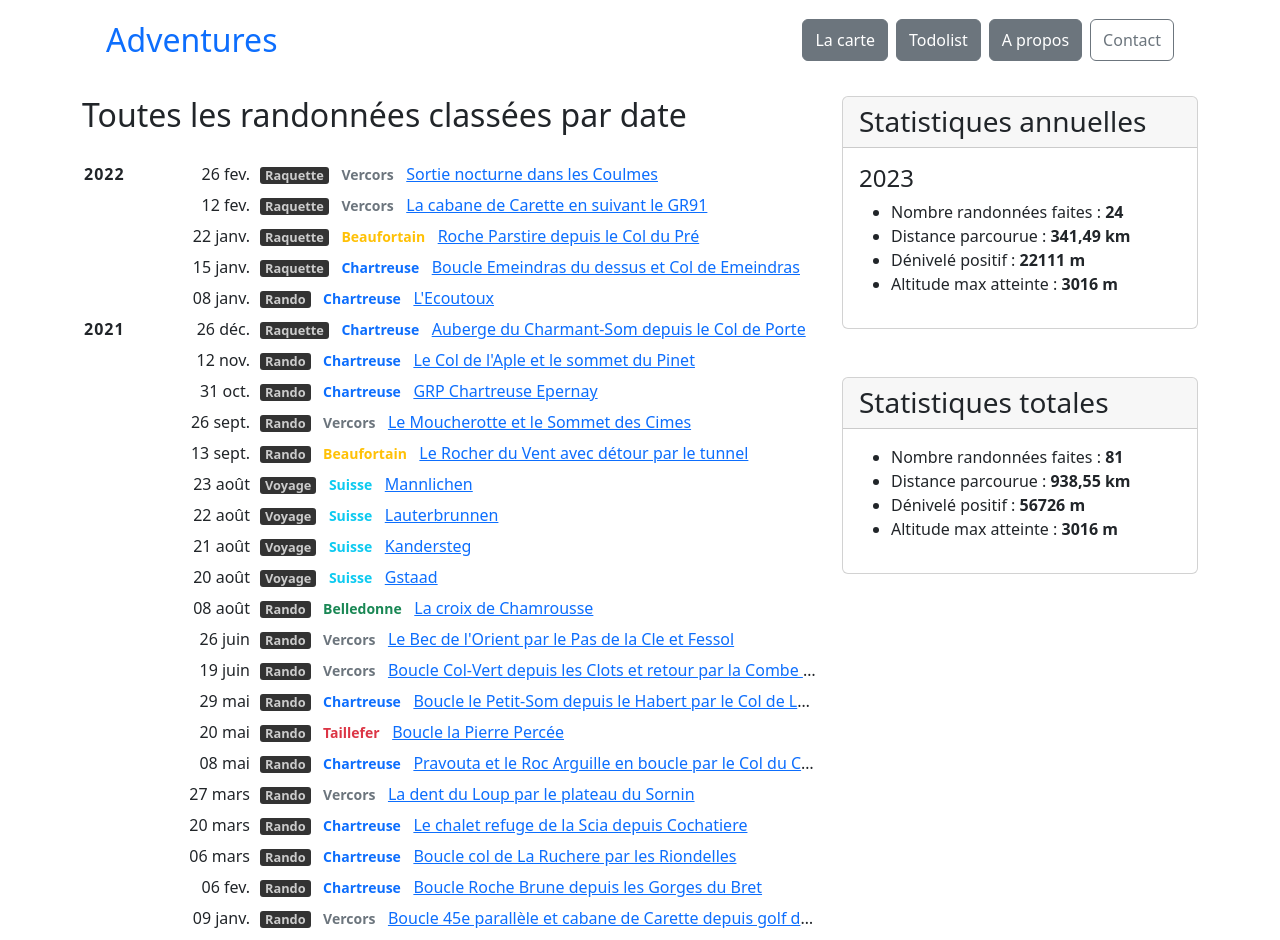
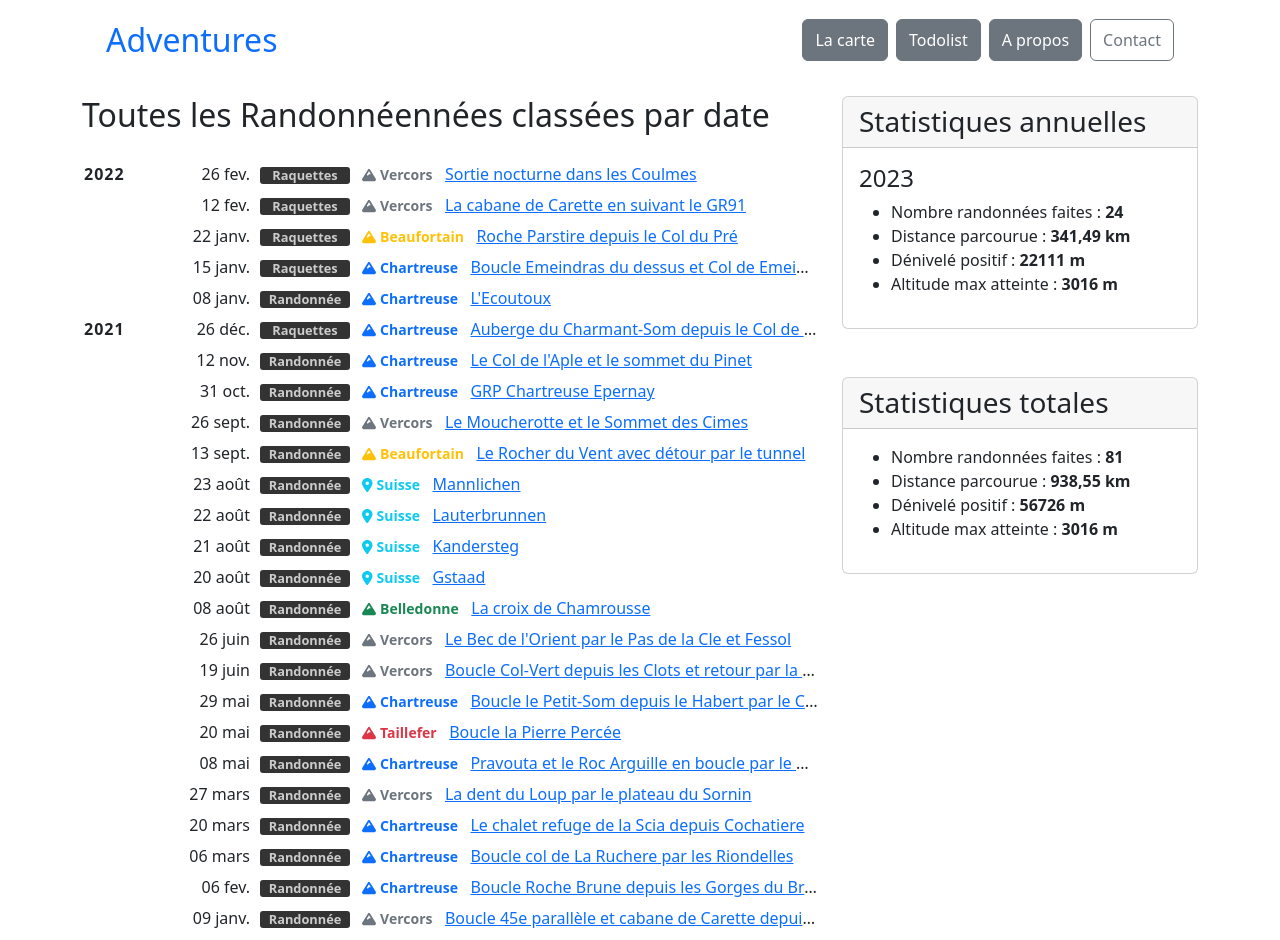
Before and after one commit to Beef-Bridge/adventures-fe-ng-bs, an Angular app: page / in a window 1280 px wide. Shown: the top 940 px of the page. Built offline with nearby package versions, Linux system fonts and the light colour scheme.

Commit message:
feat [common]: utilisation Fontawesome

```diff
--- a/src/app/app.module.ts
+++ b/src/app/app.module.ts
@@ -6,6 +6,7 @@ import { AppComponent } from './app.component';
 import { NgbModule } from '@ng-bootstrap/ng-bootstrap';
 import { HomeModule } from './home/home.module';
 import { SharedModule } from './shared/shared.module';
+import { FontAwesomeModule } from '@fortawesome/angular-fontawesome';
 
 @NgModule({
   declarations: [AppComponent],
@@ -15,6 +16,7 @@ import { SharedModule } from './shared/shared.module';
     HomeModule,
     SharedModule,
     NgbModule,
+    FontAwesomeModule,
   ],
   providers: [],
   bootstrap: [AppComponent],
--- a/src/app/home/homepage/homepage.component.html
+++ b/src/app/home/homepage/homepage.component.html
@@ -1,58 +1,60 @@
 <div class="row">
   <div class="col-md-8">
-    <h2>Toutes les randonnées classées par date</h2>
+    <h2>Toutes les Randonnéennées classées par date</h2>
 
     <div id="journey-list">
       <ul class="">
         <li class="sidenotes">2022</li>
         <li>
           <span class="date">26 fev.</span>
-          <a routerLink="/rando/raquette" class="badge badge-secondary category"
-            >Raquette</a
+          <a
+            routerLink="/Randonnée/Raquettes"
+            class="badge badge-secondary category"
+            >Raquettes</a
           >
           &nbsp;
           <span class="d-inline-block mb-2 massif vercors">
-            <i class="fas fa-mountain"></i> Vercors
+            <fa-icon [icon]="faMountain"></fa-icon> Vercors
           </span>
           &nbsp;
           <a href="">Sortie nocturne dans les Coulmes</a>
         </li>
         <li>
           <span class="date">12 fev.</span>
-          <a href="" class="badge badge-secondary category">Raquette</a>
+          <a href="" class="badge badge-secondary category">Raquettes</a>
           &nbsp;
           <span class="d-inline-block mb-2 massif vercors">
-            <i class="fas fa-mountain"></i> Vercors
+            <fa-icon [icon]="faMountain"></fa-icon> Vercors
           </span>
           &nbsp;
           <a href="">La cabane de Carette en suivant le GR91</a>
         </li>
         <li>
           <span class="date">22 janv.</span>
-          <a href="" class="badge badge-secondary category">Raquette</a>
+          <a href="" class="badge badge-secondary category">Raquettes</a>
           &nbsp;
           <span class="d-inline-block mb-2 massif beaufortain">
-            <i class="fas fa-mountain"></i> Beaufortain
+            <fa-icon [icon]="faMountain"></fa-icon> Beaufortain
           </span>
           &nbsp;
           <a href="">Roche Parstire depuis le Col du Pré</a>
         </li>
         <li>
           <span class="date">15 janv.</span>
-          <a href="" class="badge badge-secondary category">Raquette</a>
+          <a href="" class="badge badge-secondary category">Raquettes</a>
           &nbsp;
           <span class="d-inline-block mb-2 massif chartreuse">
-            <i class="fas fa-mountain"></i> Chartreuse
+            <fa-icon [icon]="faMountain"></fa-icon> Chartreuse
           </span>
           &nbsp;
           <a href="">Boucle Emeindras du dessus et Col de Emeindras</a>
         </li>
         <li>
           <span class="date">08 janv. </span>
-          <a href="" class="badge badge-secondary category">Rando</a>
+          <a href="" class="badge badge-secondary category">Randonnée</a>
           &nbsp;
           <span class="d-inline-block mb-2 massif chartreuse">
-            <i class="fas fa-mountain"></i> Chartreuse
+            <fa-icon [icon]="faMountain"></fa-icon> Chartreuse
           </span>
           &nbsp;
           <a href="">L'Ecoutoux</a>
@@ -60,120 +62,120 @@
         <li class="sidenotes">2021</li>
         <li>
           <span class="date">26 déc.</span>
-          <a href="" class="badge badge-secondary category">Raquette</a>
+          <a href="" class="badge badge-secondary category">Raquettes</a>
           &nbsp;
           <span class="d-inline-block mb-2 massif chartreuse">
-            <i class="fas fa-mountain"></i> Chartreuse
+            <fa-icon [icon]="faMountain"></fa-icon> Chartreuse
           </span>
           &nbsp;
           <a href="">Auberge du Charmant-Som depuis le Col de Porte</a>
         </li>
         <li>
           <span class="date">12 nov.</span>
-          <a href="" class="badge badge-secondary category">Rando</a>
+          <a href="" class="badge badge-secondary category">Randonnée</a>
           &nbsp;
           <span class="d-inline-block mb-2 massif chartreuse">
-            <i class="fas fa-mountain"></i> Chartreuse
+            <fa-icon [icon]="faMountain"></fa-icon> Chartreuse
           </span>
           &nbsp;
           <a href="">Le Col de l'Aple et le sommet du Pinet</a>
         </li>
         <li>
           <span class="date">31 oct.</span>
-          <a href="" class="badge badge-secondary category">Rando</a>
+          <a href="" class="badge badge-secondary category">Randonnée</a>
           &nbsp;
           <span class="d-inline-block mb-2 massif chartreuse">
-            <i class="fas fa-mountain"></i> Chartreuse
+            <fa-icon [icon]="faMountain"></fa-icon> Chartreuse
           </span>
           &nbsp;
           <a href="">GRP Chartreuse Epernay</a>
         </li>
         <li>
           <span class="date">26 sept.</span>
-          <a href="" class="badge badge-secondary category">Rando</a>
+          <a href="" class="badge badge-secondary category">Randonnée</a>
           &nbsp;
           <span class="d-inline-block mb-2 massif vercors">
-            <i class="fas fa-mountain"></i> Vercors
+            <fa-icon [icon]="faMountain"></fa-icon> Vercors
           </span>
           &nbsp;
           <a href="">Le Moucherotte et le Sommet des Cimes</a>
         </li>
         <li>
           <span class="date">13 sept.</span>
-          <a href="" class="badge badge-secondary category">Rando</a>
+          <a href="" class="badge badge-secondary category">Randonnée</a>
           &nbsp;
           <span class="d-inline-block mb-2 massif beaufortain">
-            <i class="fas fa-mountain"></i> Beaufortain
+            <fa-icon [icon]="faMountain"></fa-icon> Beaufortain
           </span>
           &nbsp;
           <a href="">Le Rocher du Vent avec détour par le tunnel</a>
         </li>
         <li>
           <span class="date">23 août</span>
-          <a href="" class="badge badge-secondary category">Voyage</a>
+          <a href="" class="badge badge-secondary category">Randonnée</a>
           &nbsp;
           <span class="d-inline-block mb-2 massif etranger">
-            <i class="fas fa-plane"></i> Suisse
+            <fa-icon [icon]="faLocationDot"></fa-icon> Suisse
           </span>
           &nbsp;
           <a href="">Mannlichen</a>
         </li>
         <li>
           <span class="date">22 août</span>
-          <a href="" class="badge badge-secondary category">Voyage</a>
+          <a href="" class="badge badge-secondary category">Randonnée</a>
           &nbsp;
           <span class="d-inline-block mb-2 massif etranger">
-            <i class="fas fa-plane"></i> Suisse
+            <fa-icon [icon]="faLocationDot"></fa-icon> Suisse
           </span>
           &nbsp;
           <a href="">Lauterbrunnen</a>
         </li>
         <li>
           <span class="date">21 août</span>
-          <a href="" class="badge badge-secondary category">Voyage</a>
+          <a href="" class="badge badge-secondary category">Randonnée</a>
           &nbsp;
           <span class="d-inline-block mb-2 massif etranger">
-            <i class="fas fa-plane"></i> Suisse
+            <fa-icon [icon]="faLocationDot"></fa-icon> Suisse
           </span>
           &nbsp;
           <a href="">Kandersteg</a>
         </li>
         <li>
           <span class="date">20 août</span>
-          <a href="" class="badge badge-secondary category">Voyage</a>
+          <a href="" class="badge badge-secondary category">Randonnée</a>
           &nbsp;
           <span class="d-inline-block mb-2 massif etranger">
-            <i class="fas fa-plane"></i> Suisse
+            <fa-icon [icon]="faLocationDot"></fa-icon> Suisse
           </span>
           &nbsp;
           <a href="">Gstaad</a>
         </li>
         <li>
           <span class="date">08 août</span>
-          <a href="" class="badge badge-secondary category">Rando</a>
+          <a href="" class="badge badge-secondary category">Randonnée</a>
           &nbsp;
           <span class="d-inline-block mb-2 massif belledonne">
-            <i class="fas fa-mountain"></i> Belledonne
+            <fa-icon [icon]="faMountain"></fa-icon> Belledonne
           </span>
           &nbsp;
           <a href="">La croix de Chamrousse</a>
         </li>
         <li>
           <span class="date">26 juin</span>
-          <a href="" class="badge badge-secondary category">Rando</a>
+          <a href="" class="badge badge-secondary category">Randonnée</a>
           &nbsp;
           <span class="d-inline-block mb-2 massif vercors">
-            <i class="fas fa-mountain"></i> Vercors
+            <fa-icon [icon]="faMountain"></fa-icon> Vercors
           </span>
           &nbsp;
           <a href="">Le Bec de l'Orient par le Pas de la Cle et Fessol</a>
         </li>
         <li>
           <span class="date">19 juin</span>
-          <a href="" class="badge badge-secondary category">Rando</a>
+          <a href="" class="badge badge-secondary category">Randonnée</a>
           &nbsp;
           <span class="d-inline-block mb-2 massif vercors">
-            <i class="fas fa-mountain"></i> Vercors
+            <fa-icon [icon]="faMountain"></fa-icon> Vercors
           </span>
           &nbsp;
           <a href=""
@@ -183,10 +185,10 @@
         </li>
         <li>
           <span class="date">29 mai</span>
-          <a href="" class="badge badge-secondary category">Rando</a>
+          <a href="" class="badge badge-secondary category">Randonnée</a>
           &nbsp;
           <span class="d-inline-block mb-2 massif chartreuse">
-            <i class="fas fa-mountain"></i> Chartreuse
+            <fa-icon [icon]="faMountain"></fa-icon> Chartreuse
           </span>
           &nbsp;
           <a href=""
@@ -196,20 +198,20 @@
         </li>
         <li>
           <span class="date">20 mai</span>
-          <a href="" class="badge badge-secondary category">Rando</a>
+          <a href="" class="badge badge-secondary category">Randonnée</a>
           &nbsp;
           <span class="d-inline-block mb-2 massif taillefer">
-            <i class="fas fa-mountain"></i> Taillefer
+            <fa-icon [icon]="faMountain"></fa-icon> Taillefer
           </span>
           &nbsp;
           <a href="">Boucle la Pierre Percée</a>
         </li>
         <li>
           <span class="date">08 mai</span>
-          <a href="" class="badge badge-secondary category">Rando</a>
+          <a href="" class="badge badge-secondary category">Randonnée</a>
           &nbsp;
           <span class="d-inline-block mb-2 massif chartreuse">
-            <i class="fas fa-mountain"></i> Chartreuse
+            <fa-icon [icon]="faMountain"></fa-icon> Chartreuse
           </span>
           &nbsp;
           <a href=""
@@ -219,50 +221,50 @@
         </li>
         <li>
           <span class="date">27 mars</span>
-          <a href="" class="badge badge-secondary category">Rando</a>
+          <a href="" class="badge badge-secondary category">Randonnée</a>
           &nbsp;
           <span class="d-inline-block mb-2 massif vercors">
-            <i class="fas fa-mountain"></i> Vercors
+            <fa-icon [icon]="faMountain"></fa-icon> Vercors
           </span>
           &nbsp;
           <a href="">La dent du Loup par le plateau du Sornin</a>
         </li>
         <li>
           <span class="date">20 mars</span>
-          <a href="" class="badge badge-secondary category">Rando</a>
+          <a href="" class="badge badge-secondary category">Randonnée</a>
           &nbsp;
           <span class="d-inline-block mb-2 massif chartreuse">
-            <i class="fas fa-mountain"></i> Chartreuse
+            <fa-icon [icon]="faMountain"></fa-icon> Chartreuse
           </span>
           &nbsp;
           <a href="">Le chalet refuge de la Scia depuis Cochatiere</a>
         </li>
         <li>
           <span class="date">06 mars</span>
-          <a href="" class="badge badge-secondary category">Rando</a>
+          <a href="" class="badge badge-secondary category">Randonnée</a>
           &nbsp;
           <span class="d-inline-block mb-2 massif chartreuse">
-            <i class="fas fa-mountain"></i> Chartreuse
+            <fa-icon [icon]="faMountain"></fa-icon> Chartreuse
           </span>
           &nbsp;
           <a href="">Boucle col de La Ruchere par les Riondelles</a>
         </li>
         <li>
           <span class="date">06 fev.</span>
-          <a href="" class="badge badge-secondary category">Rando</a>
+          <a href="" class="badge badge-secondary category">Randonnée</a>
           &nbsp;
           <span class="d-inline-block mb-2 massif chartreuse">
-            <i class="fas fa-mountain"></i> Chartreuse
+            <fa-icon [icon]="faMountain"></fa-icon> Chartreuse
           </span>
           &nbsp;
           <a href="">Boucle Roche Brune depuis les Gorges du Bret</a>
         </li>
         <li>
           <span class="date">09 janv.</span>
-          <a href="" class="badge badge-secondary category">Rando</a>
+          <a href="" class="badge badge-secondary category">Randonnée</a>
           &nbsp;
           <span class="d-inline-block mb-2 massif vercors">
-            <i class="fas fa-mountain"></i> Vercors
+            <fa-icon [icon]="faMountain"></fa-icon> Vercors
           </span>
           &nbsp;
           <a href=""
@@ -273,20 +275,20 @@
         <li class="sidenotes">2020</li>
         <li>
           <span class="date">15 janv.</span>
-          <a href="" class="badge badge-secondary category">Rando</a>
+          <a href="" class="badge badge-secondary category">Randonnée</a>
           &nbsp;
           <span class="d-inline-block mb-2 massif chartreuse">
-            <i class="fas fa-mountain"></i> Chartreuse
+            <fa-icon [icon]="faMountain"></fa-icon> Chartreuse
           </span>
           &nbsp;
           <a href="">Boucle Emeindras du dessus et Col de Emeindras</a>
         </li>
         <li>
           <span class="date">15 janv.</span>
-          <a href="" class="badge badge-secondary category">Voyage</a>
+          <a href="" class="badge badge-secondary category">Randonnée</a>
           &nbsp;
           <span class="d-inline-block mb-2 massif chartreuse">
-            <i class="fas fa-mountain"></i> Chartreuse
+            <fa-icon [icon]="faMountain"></fa-icon> Chartreuse
           </span>
           &nbsp;
           <a href="">Boucle Emeindras du dessus et Col de Emeindras</a>
@@ -294,10 +296,10 @@
         <li class="sidenotes">2017</li>
         <li>
           <span class="date">15 aout</span>
-          <a href="" class="badge badge-secondary category">Voyage</a>
+          <a href="" class="badge badge-secondary category">Randonnée</a>
           &nbsp;
           <span class="d-inline-block mb-2 massif etranger">
-            <i class="fas fa-plane"></i> Norvège
+            <fa-icon [icon]="faLocationDot"></fa-icon> Norvège
           </span>
           &nbsp;
           <a href="">Plate-forme d'observation de Rampestreken</a>
--- a/src/app/home/homepage/homepage.component.scss
+++ b/src/app/home/homepage/homepage.component.scss
@@ -76,6 +76,7 @@ ul {
       -webkit-border-radius: 3px;
       -moz-border-radius: 3px;
       border-radius: 3px;
+      width: 90px;
     }
 
     a.category:hover {
--- a/src/app/home/homepage/homepage.component.ts
+++ b/src/app/home/homepage/homepage.component.ts
@@ -1,10 +1,17 @@
 import { Component } from '@angular/core';
+import { FontAwesomeModule } from '@fortawesome/angular-fontawesome';
+import {
+  faMountain,
+  faPlane,
+  faLocationDot,
+} from '@fortawesome/free-solid-svg-icons';
 
 @Component({
   selector: 'app-homepage',
   templateUrl: './homepage.component.html',
-  styleUrls: ['./homepage.component.scss']
+  styleUrls: ['./homepage.component.scss'],
 })
 export class HomepageComponent {
-
+  faMountain = faMountain;
+  faLocationDot = faLocationDot;
 }
```
Also changed, not shown: src/app/home/home.module.ts (+4 -11 lines).
